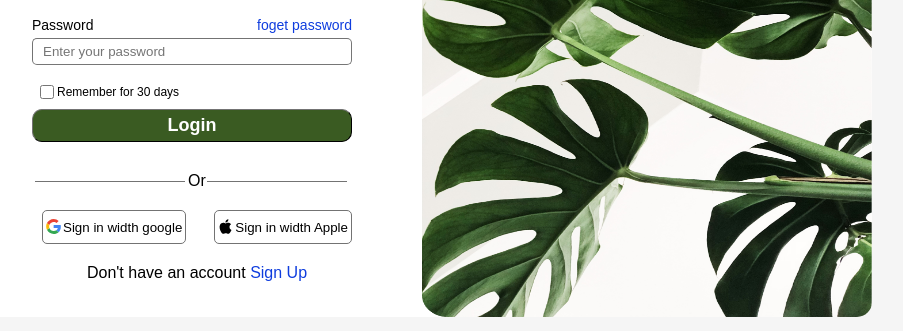
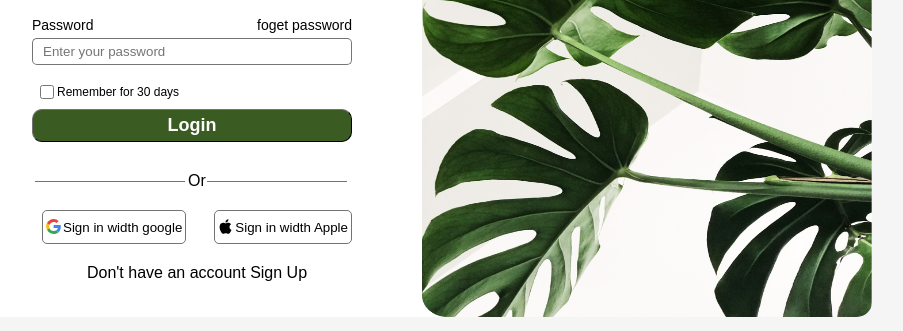
Before and after one commit to Mbaye01/TP-MAQUETTE-FORM, a plain HTML site: page index.html in a window 1280 px wide. Shown: the part 333-664 px from the top of the page, without its empty margins (218-1121 px from the left). Drawn offline with Linux system fonts and the light colour scheme.

Commit message:
form css

```diff
--- a/style.css
+++ b/style.css
@@ -3,7 +3,6 @@
   --lightprimary: rgba(58,91,34,0.915);
   --white: #ffffff;
   --bgcolog: #F5F5F5;
-  --blue: #0F3DDE;
   --black50: #737373;
   --signihoverColor: rgb(247, 243, 243);
 }
```
